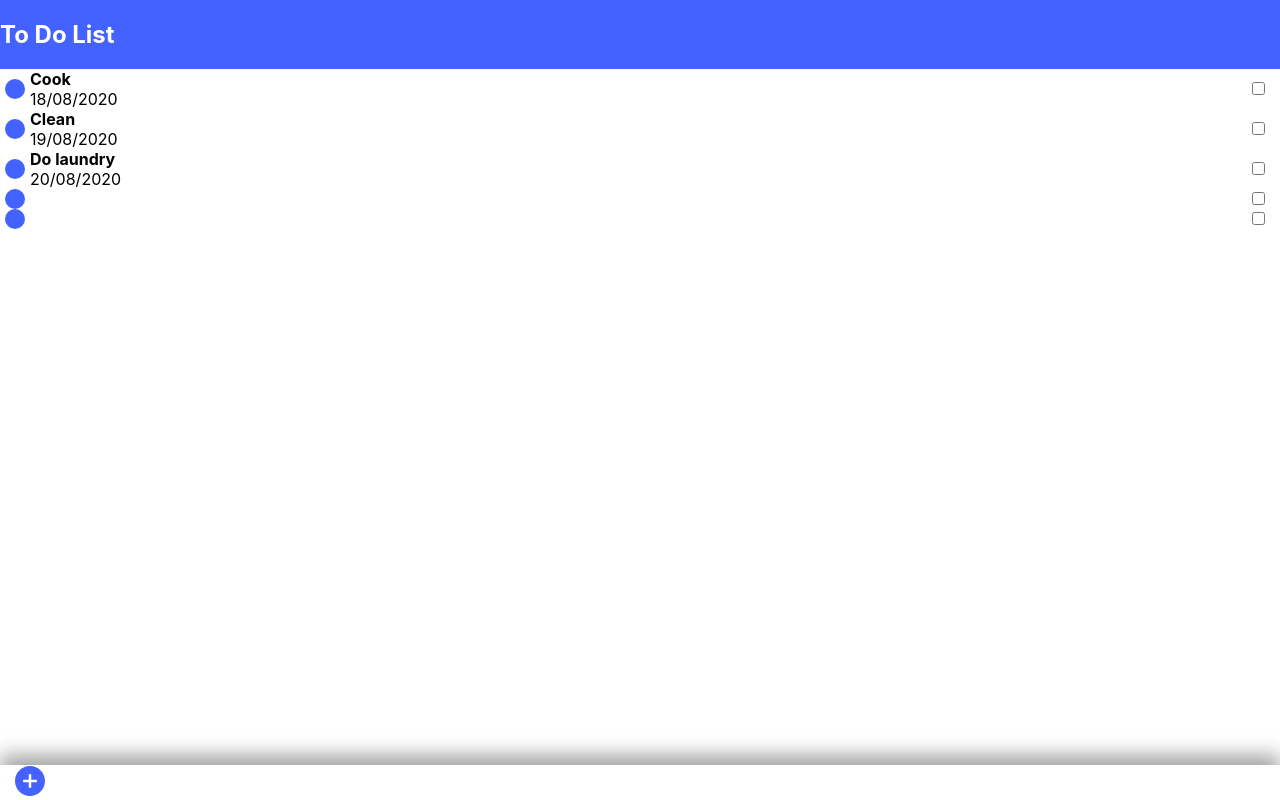
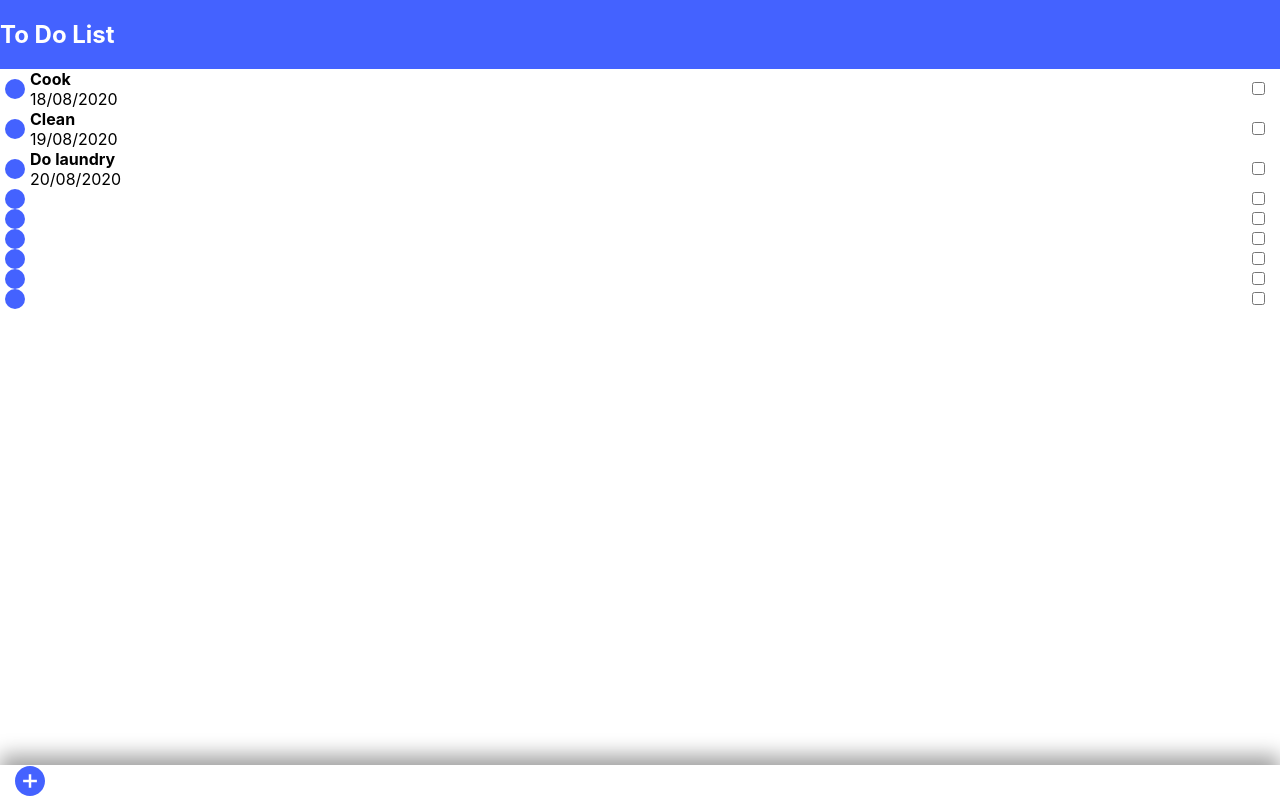
Before and after one commit to JonasImm/todolist, a React (Create React App) app: page / in a window 1280 px wide. Built offline with nearby package versions, Linux system fonts and the light colour scheme; data requests are answered from the project's data file.

Commit message:
Add link between pages

```diff
--- a/db.json
+++ b/db.json
@@ -27,6 +27,26 @@
       "title": null,
       "date": null,
       "id": 5
+    },
+    {
+      "title": null,
+      "date": null,
+      "id": 6
+    },
+    {
+      "title": null,
+      "date": null,
+      "id": 7
+    },
+    {
+      "title": null,
+      "date": null,
+      "id": 8
+    },
+    {
+      "title": null,
+      "date": null,
+      "id": 9
     }
   ]
 }
--- a/src/components/ButtonPlus.js
+++ b/src/components/ButtonPlus.js
@@ -2,9 +2,9 @@ import React from "react";
 import buttonSrc from "../assets/add_button.svg";
 import "./ButtonPlus.css";
 
-const ButtonPlus = ({ onClick }) => {
+const ButtonPlus = () => {
   return (
-    <button onClick={(event) => onClick(event)} className="button">
+    <button className="button">
       <img src={buttonSrc} alt="Button" />
     </button>
   );
--- a/src/pages/add.js
+++ b/src/pages/add.js
@@ -1,5 +1,6 @@
 import React, { useState } from "react";
 import { createTodo } from "../api/todos";
+import { Link } from "react-router-dom";
 
 const Add = () => {
   const [title, setTitle] = useState(null);
@@ -17,6 +18,7 @@ const Add = () => {
     createTodo(title, date);
   }
   return (
+    <>
       <form>
         <label>
           Title:
@@ -28,6 +30,8 @@ const Add = () => {
         </label>
         <input type="submit" value="Add task" onSubmit={addTodo()} />
       </form>
+      <Link to="/">Tasks</Link>
+    </>
   );
 };
 
--- a/src/pages/home.js
+++ b/src/pages/home.js
@@ -6,6 +6,7 @@ import ListItemText from "../components/ListItemText";
 import ListItemCheck from "../components/ListItemCheck";
 import { getTodos } from "../api/todos";
 import ButtonPlus from "../components/ButtonPlus";
+import { Link } from "react-router-dom";
 
 const Home = () => {
   const [todos, setTodos] = useState(null);
@@ -36,7 +37,9 @@ const Home = () => {
           </List>
         </main>
         <footer className="app__footer">
-          <ButtonPlus onClick={() => console.log("test")} />
+          <Link to="/add">
+            <ButtonPlus />
+          </Link>
         </footer>
       </div>
     </>
```
Lines whose indentation alone changed are shown as unchanged.
